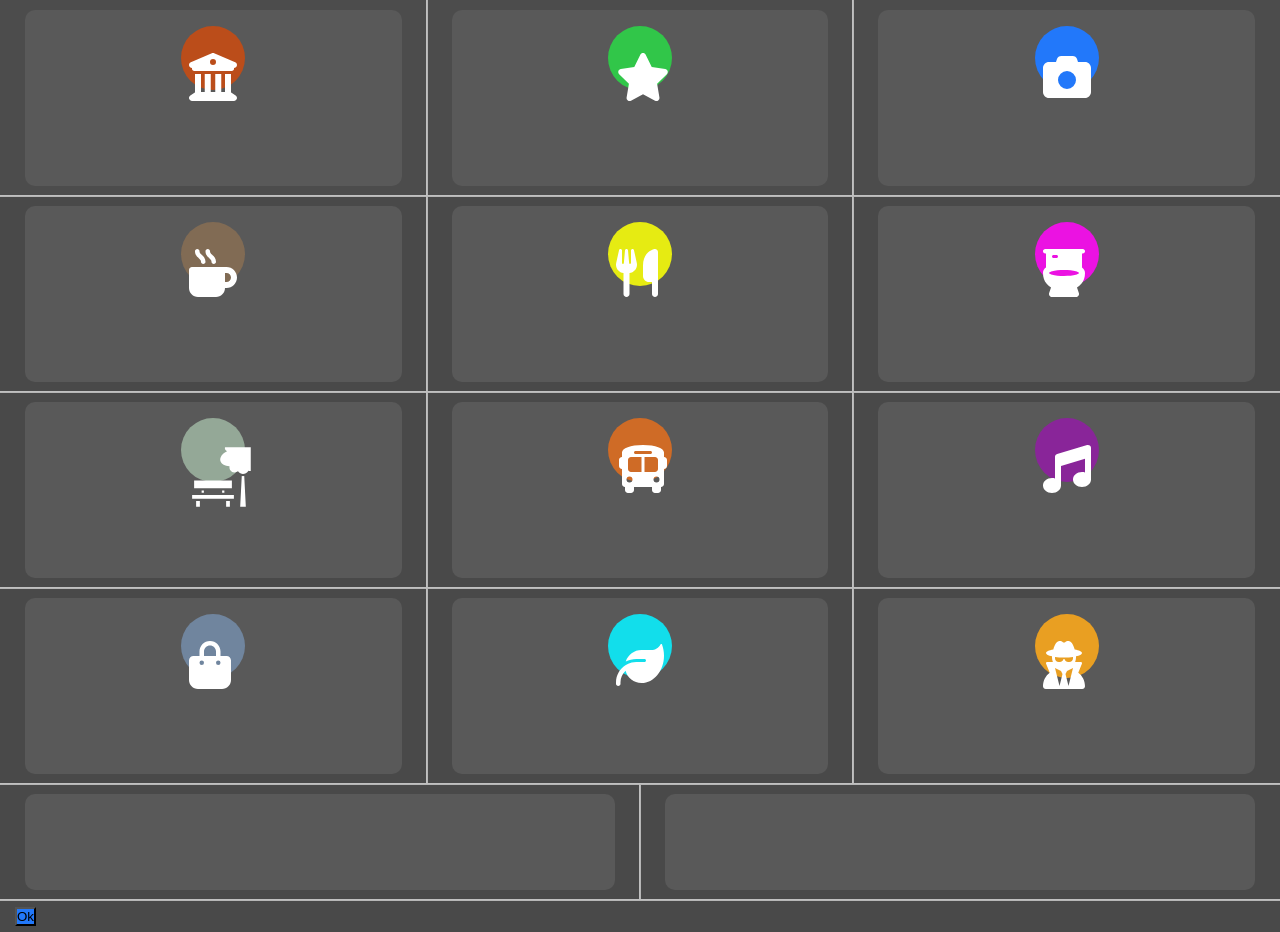
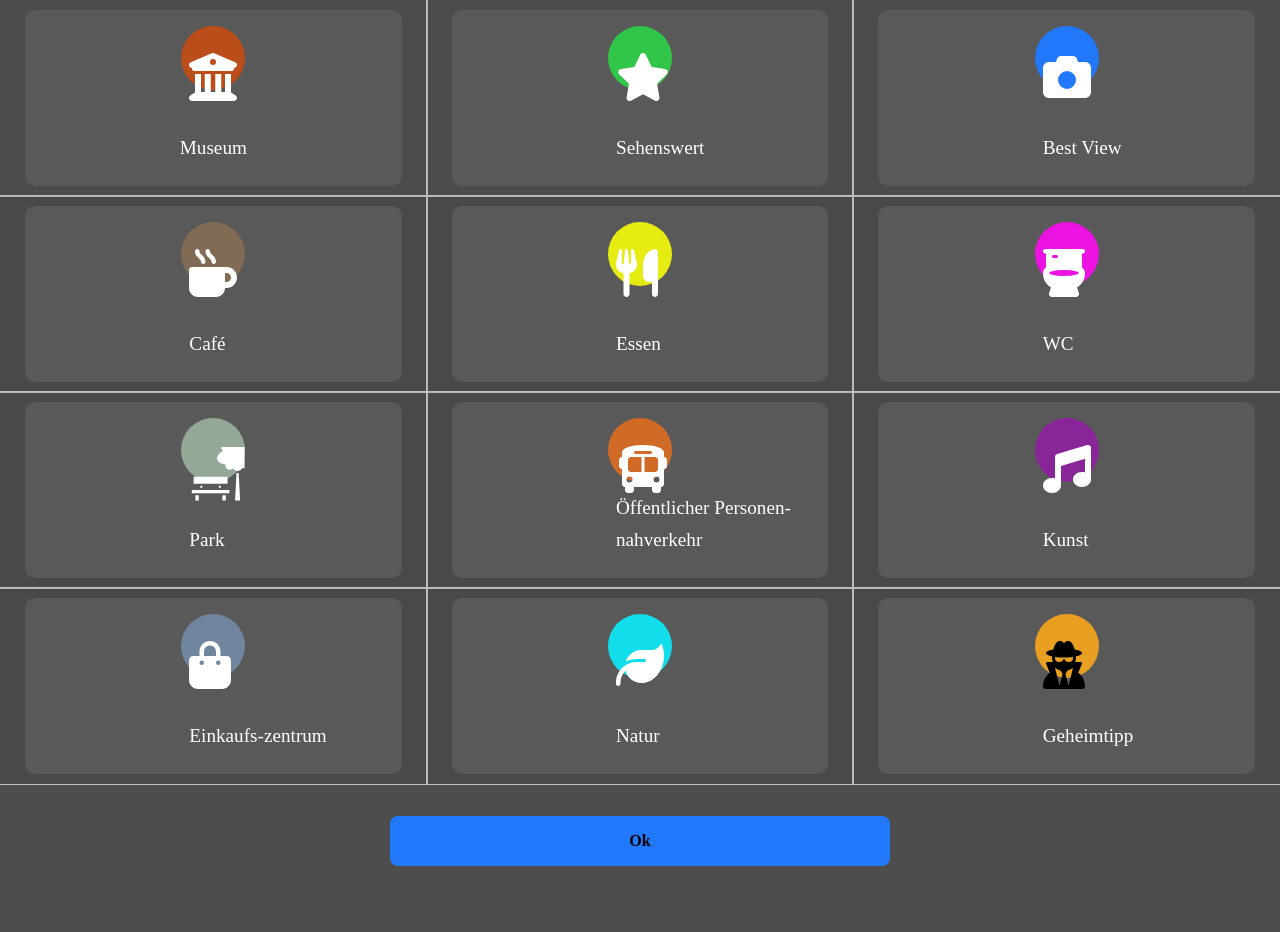
Before and after one commit to Just-URban-Exploring/Frontend, a React (Vite) app: page /icons in a window 1280 px wide. After the commit the page ends 898 px from the top, so only its background shows below. Built offline with nearby package versions, Linux system fonts and the light colour scheme.

Commit message:
IconsInfoPage-css-ok

```diff
--- a/src/components/Icons.jsx
+++ b/src/components/Icons.jsx
@@ -38,6 +38,7 @@ export function Icons() {
                   />
                 </div>
               </div>
+              <p className={styles.iconsTitle}>Museum</p>
             </div>
           </Col>
           <Col debug>
@@ -45,6 +46,7 @@ export function Icons() {
               <div className={styles.circle2}>
                 <div className={styles.iconPosition}>
                   <FontAwesomeIcon icon={faStar} size="3x" inverse />
+                  <p className={styles.iconsTitle}>Sehenswert</p>
                 </div>
               </div>
             </div>
@@ -54,6 +56,7 @@ export function Icons() {
               <div className={styles.circle3}>
                 <div className={styles.iconPosition}>
                   <FontAwesomeIcon icon={faCamera} size="3x" inverse />
+                  <p className={styles.iconsTitle}>Best View</p>
                 </div>
               </div>
             </div>
@@ -65,6 +68,7 @@ export function Icons() {
               <div className={styles.circle4}>
                 <div className={styles.iconPosition}>
                   <FontAwesomeIcon icon={faMugHot} size="3x" inverse />
+                  <p className={styles.iconsTitle}>Café</p>
                 </div>
               </div>
             </div>
@@ -74,6 +78,7 @@ export function Icons() {
               <div className={styles.circle5}>
                 <div className={styles.iconPosition}>
                   <FontAwesomeIcon icon={faUtensils} size="3x" inverse />
+                  <p className={styles.iconsTitle}>Essen</p>
                 </div>
               </div>
             </div>
@@ -83,6 +88,7 @@ export function Icons() {
               <div className={styles.circle6}>
                 <div className={styles.iconPosition}>
                   <FontAwesomeIcon icon={faToilet} size="3x" inverse />
+                  <p className={styles.iconsTitle}>WC</p>
                 </div>
               </div>
             </div>
@@ -94,13 +100,15 @@ export function Icons() {
               <div className={styles.circle7}>
                 <div className={styles.iconPosition}>
                   <IconContext.Provider
+                    className={styles.provider}
                     value={{
                       color: "white",
-                      size: "4em",
+                      size: "3.6em",
                     }}
                   >
-                    <GiParkBench value={{ color: "white" }} />
+                    <GiParkBench />
                   </IconContext.Provider>
+                  <p className={styles.iconsTitle}>Park</p>
                 </div>
               </div>
             </div>
@@ -110,6 +118,9 @@ export function Icons() {
               <div className={styles.circle8}>
                 <div className={styles.iconPosition}>
                   <FontAwesomeIcon icon={faBus} size="3x" inverse />
+                  <p className={styles.iconsTitle}>
+                    Öffentlicher Personen-nahverkehr
+                  </p>
                 </div>
               </div>
             </div>
@@ -119,6 +130,7 @@ export function Icons() {
               <div className={styles.circle9}>
                 <div className={styles.iconPosition}>
                   <FontAwesomeIcon icon={faMusic} size="3x" inverse />
+                  <p className={styles.iconsTitle}>Kunst</p>
                 </div>
               </div>
             </div>
@@ -130,6 +142,7 @@ export function Icons() {
               <div className={styles.circle10}>
                 <div className={styles.iconPosition}>
                   <FontAwesomeIcon icon={faBagShopping} size="3x" inverse />
+                  <p className={styles.iconsTitle}>Einkaufs-zentrum</p>
                 </div>
               </div>
             </div>
@@ -139,6 +152,7 @@ export function Icons() {
               <div className={styles.circle11}>
                 <div className={styles.iconPosition}>
                   <FontAwesomeIcon icon={faLeaf} size="3x" inverse />
+                  <p className={styles.iconsTitle}>Natur</p>
                 </div>
               </div>
             </div>
@@ -146,14 +160,15 @@ export function Icons() {
           <Col debug>
             <div className={styles.card}>
               <div className={styles.circle12}>
-                <div className={styles.iconPositionSecret}>
-                  <FontAwesomeIcon icon={faUserSecret} size="3x" inverse />
+                <div className={styles.iconPosition}>
+                  <FontAwesomeIcon icon={faUserSecret} size="3x" />
+                  <p className={styles.iconsTitle}>Geheimtipp</p>
                 </div>
               </div>
             </div>
           </Col>
         </Row>
-        <Row>
+        {/*         <Row>
           <Col debug>
             <div className={styles.card}>
               <div className={styles.circle13}></div>
@@ -164,12 +179,11 @@ export function Icons() {
               <div className={styles.circle14}></div>
             </div>
           </Col>
-        </Row>
-        <Row>
-          <Col debug>
-            <button className={styles.btgbutton}>Ok</button>
-          </Col>
-        </Row>
+        </Row> */}
+
+        <Col>
+          <div className={styles.btgbutton}>Ok</div>
+        </Col>
       </Container>
     </div>
   );
--- a/src/css/Icons.module.css
+++ b/src/css/Icons.module.css
@@ -25,11 +25,19 @@
   margin-top: 1rem;
 }
 
-.iconPosition,
-.iconPositionSecret {
+.provider {
+  background: blue;
+}
+
+.iconPosition {
   margin: 1.7rem 0.5rem auto;
 }
-
+.iconsTitle {
+  font-size: 1.2rem;
+  color: var(--white);
+  bottom: 2rem;
+  position: absolute;
+}
 .circle1 {
   background: var(--amber-700);
 }
@@ -74,4 +82,15 @@
 
 .btgbutton {
   background: var(--blue-600);
+  border-radius: 8px;
+  height: 50px;
+  font-weight: bold;
+  display: block;
+  text-decoration: none;
+  width: 40%;
+  margin: 2rem auto;
+  display: flex;
+  align-items: center;
+  justify-content: center;
+  gap: 0.65rem;
 }
--- a/src/css/global.css
+++ b/src/css/global.css
@@ -15,7 +15,7 @@
 
   --fuchsia-400: #892599;
   --pink-500: #eb12e2;
-  --red-500: #f2483a;
+  --red-500: #b4180a;
 
   --blue-300: #70859e;
   --blue-400: #12deeb;
@@ -34,3 +34,12 @@
   padding: 0;
   box-sizing: border-box;
 }
+
+h1 {
+  height: 50px;
+  display: flex;
+  margin: 2rem;
+  align-items: center;
+  justify-content: center;
+  color: var(--white);
+}
```
